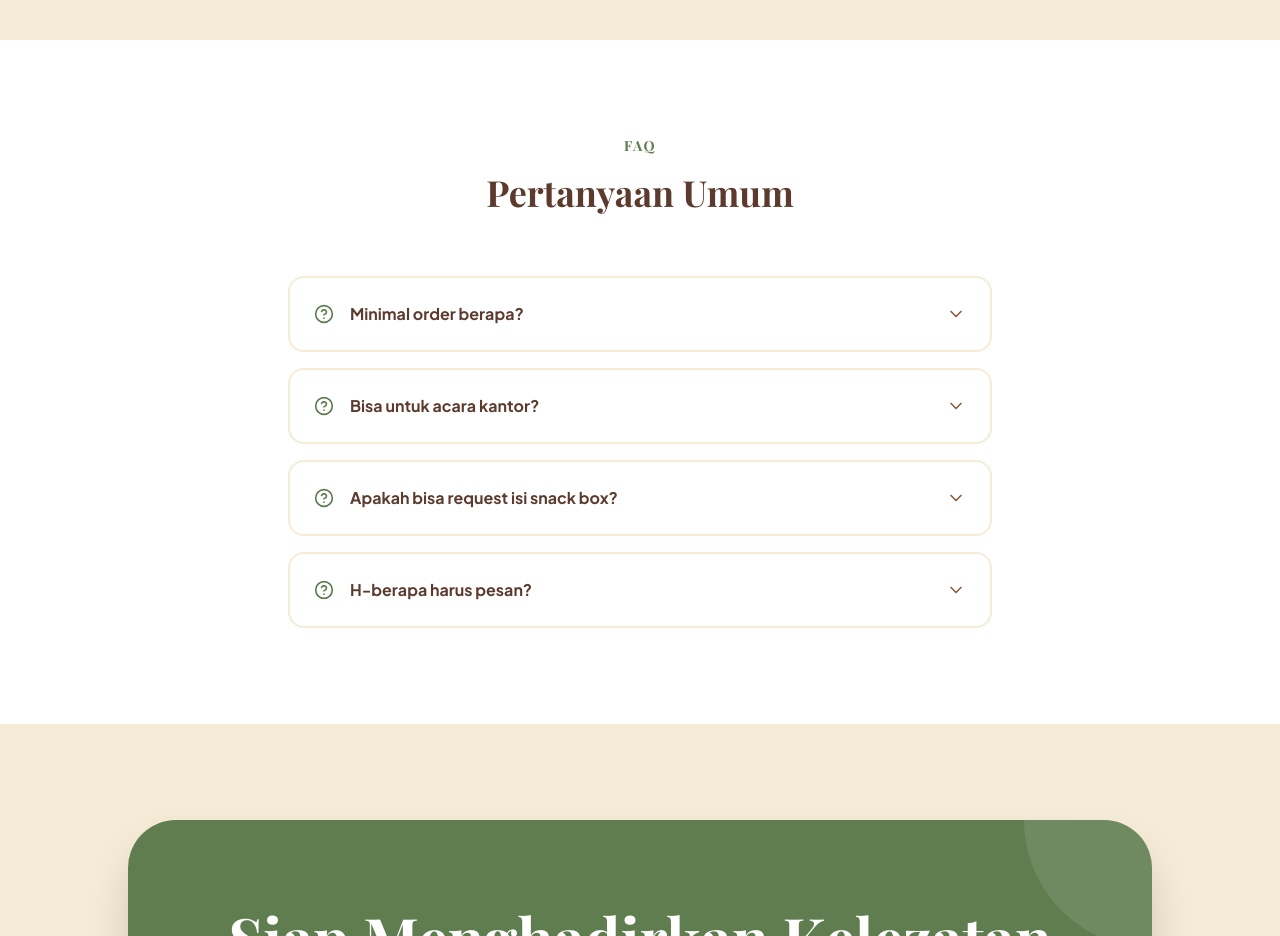
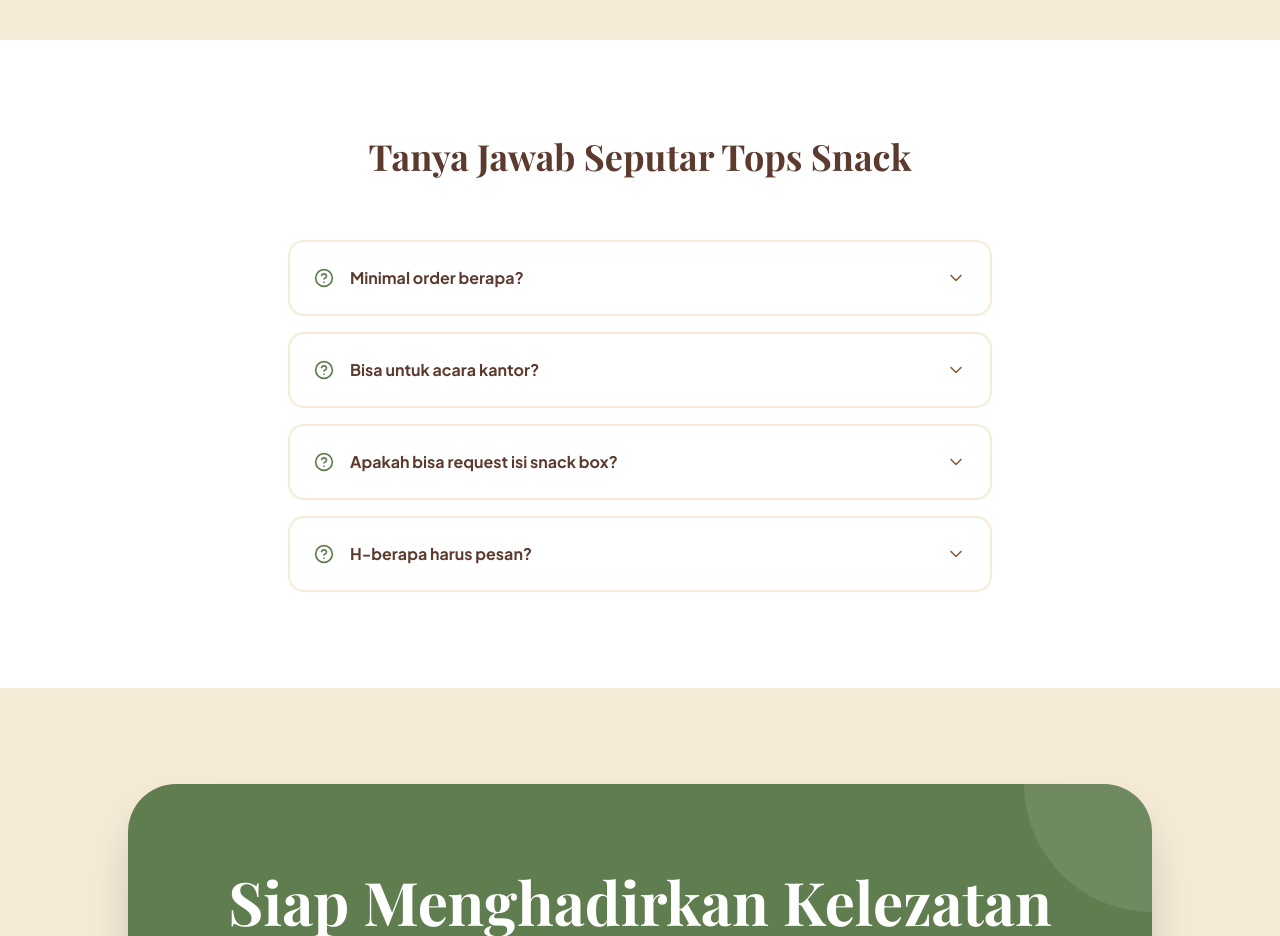
Before and after one commit to berrlylie/tops.snack, a React (Vite) app: page / in a window 1280 px wide. Shown: the part 6260-7196 px from the top of the page. Built offline with nearby package versions, Linux system fonts and the light colour scheme; a web font is replaced by a local one.

Commit message:
Update FAQ.tsx

```diff
--- a/src/components/FAQ.tsx
+++ b/src/components/FAQ.tsx
@@ -10,8 +10,7 @@ export default function FAQ() {
     <section className="py-24 bg-white">
       <div className="max-w-3xl mx-auto px-4 sm:px-6 lg:px-8">
         <div className="text-center mb-16">
-          <h2 className="text-sm font-bold text-brand-green-leaf uppercase tracking-widest mb-4">FAQ</h2>
-          <h3 className="text-4xl font-bold text-brand-brown-dark mb-4">Pertanyaan Umum</h3>
+          <h3 className="text-4xl font-bold text-brand-brown-dark mb-4">Tanya Jawab Seputar Tops Snack</h3>
         </div>
 
         <div className="space-y-4">
```
